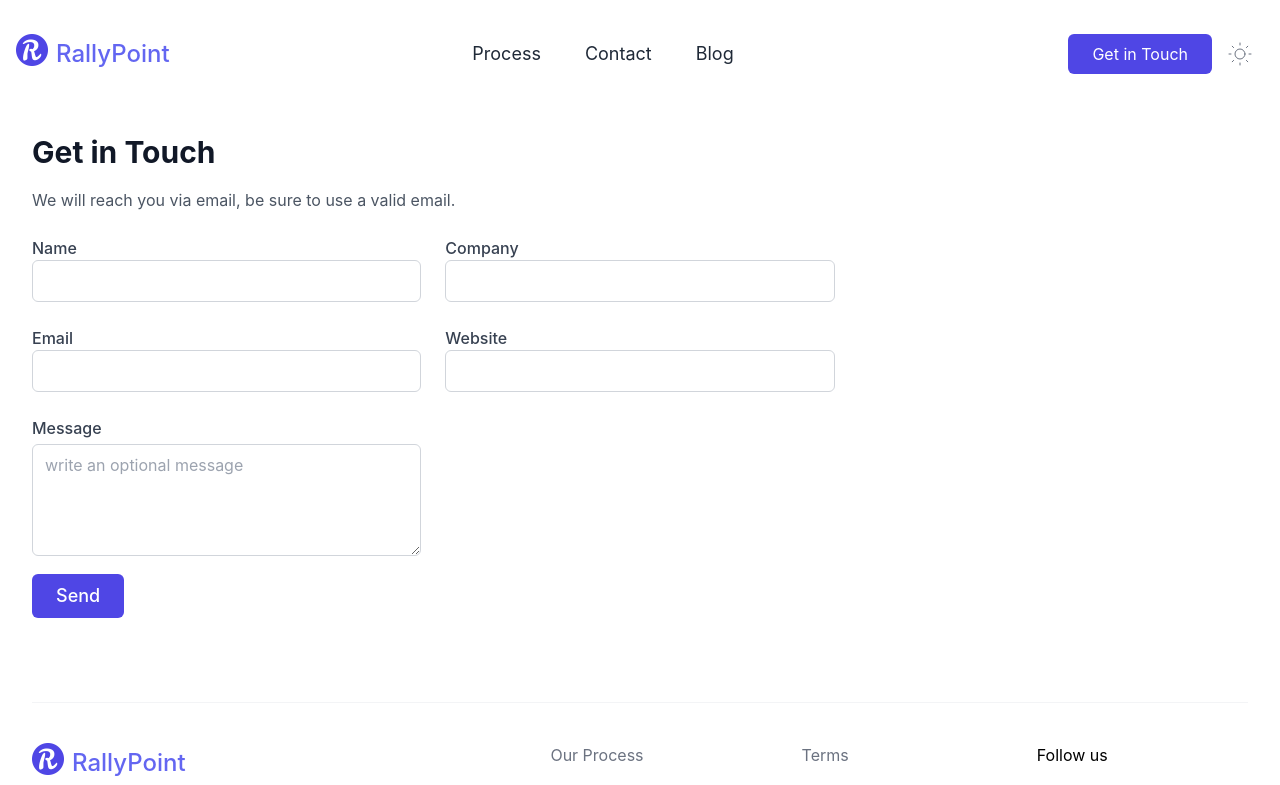
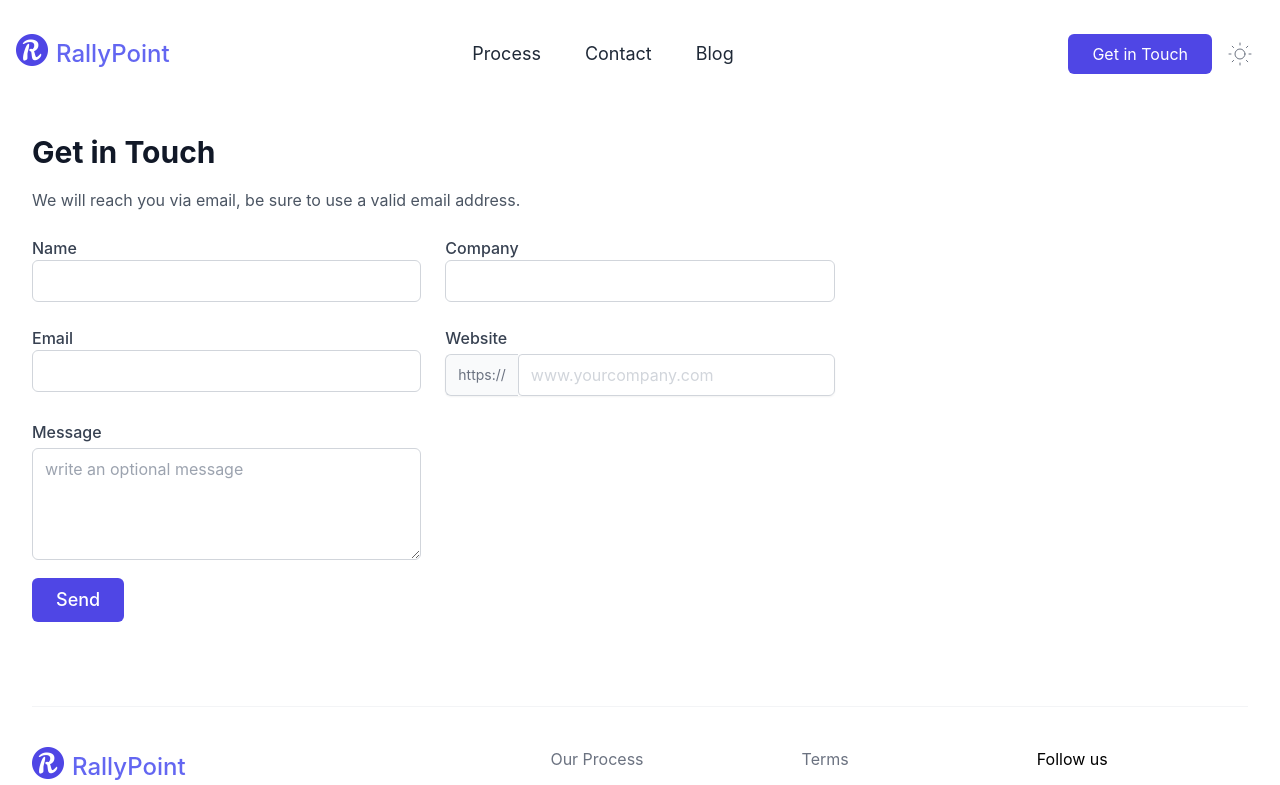
Before and after one commit to Ezenwankwo/rallypoint-frontend, a Next.js app: page /contact in a window 1280 px wide. Shown: the top 785 px of the page. Built offline with nearby package versions, Linux system fonts and the light colour scheme.

Commit message:
fix: touch ups

```diff
--- a/components/contactForm.js
+++ b/components/contactForm.js
@@ -17,7 +17,7 @@ export default function ContactForm() {
         <Container>
             <div className="space-y-6">
                 <h3 className="text-3xl font-bold leading-6 text-gray-900">Get in Touch</h3>
-                <p className="text-gray-600 mt-0">We will reach you via email, be sure to use a valid email.</p>
+                <p className="text-gray-600 mt-0">We will reach you via email, be sure to use a valid email address.</p>
                 <form onSubmit={handleSubmit}>
                     <div className="grid grid-cols-6 gap-6">
                         <div className="col-span-6 md:col-span-2">
@@ -26,6 +26,7 @@ export default function ContactForm() {
                                 type="text"
                                 name="name"
                                 id="name"
+                                required
                                 className="w-full px-3 py-2 placeholder-gray-300 bg-white border border-gray-300 rounded-md focus:outline-none focus:ring"
                                 value={name}
                                 onChange={(e) => setName(e.target.value)}
@@ -38,6 +39,7 @@ export default function ContactForm() {
                                 type="text"
                                 name="company"
                                 id="company"
+                                required
                                 className="w-full px-3 py-2 placeholder-gray-300 bg-white border border-gray-300 rounded-md focus:outline-none focus:ring"
                                 value={company}
                                 onChange={(e) => setCompany(e.target.value)}
@@ -52,6 +54,7 @@ export default function ContactForm() {
                                 name="email"
                                 id="email"
                                 className="w-full px-3 py-2 placeholder-gray-300 bg-white border border-gray-300 rounded-md focus:outline-none focus:ring"
+                                required
                                 value={email}
                                 onChange={(e) => setEmail(e.target.value)}
                             />
@@ -59,23 +62,27 @@ export default function ContactForm() {
 
                         <div className="col-span-6 md:col-span-2">
                             <label htmlFor="website" className="block font-medium text-gray-700">Website</label>
+                            <div className="mt-1 flex rounded-md shadow-sm">
+                                <span className="inline-flex items-center rounded-l-md border border-r-0 border-gray-300 bg-gray-50 px-3 text-sm text-gray-500">https://</span>
                                 <input
                                     type="text"
                                     name="website"
                                     id="website"
-                                className="w-full px-3 py-2 placeholder-gray-300 bg-white border border-gray-300 rounded-md focus:outline-none focus:ring"
+                                    className="w-full px-3 py-2 placeholder-gray-300 bg-white border border-gray-300 rounded rounded-r-md focus:outline-none focus:ring"
+                                    placeholder="www.yourcompany.com"
                                     value={website}
                                     onChange={(e) => setWebsite(e.target.value)}
                                 />
                             </div>
                         </div>
+                    </div>
                     <div className="grid grid-cols-6 gap-6">
                         <div className="col-span-6 md:col-span-2">
-                            <label htmlFor="about" className="block font-medium text-gray-700">Message</label>
+                            <label htmlFor="message" className="block font-medium text-gray-700">Message</label>
                             <div className="mt-1">
                                 <textarea
-                                    id="about"
-                                    name="about"
+                                    id="message"
+                                    name="message"
                                     rows="3"
                                     className="w-full px-3 py-2 placeholder-gray-400 bg-white border border-gray-300 rounded-md h-28 focus:outline-none focus:ring"
                                     placeholder="write an optional message"
```
Lines whose indentation alone changed are shown as unchanged.
